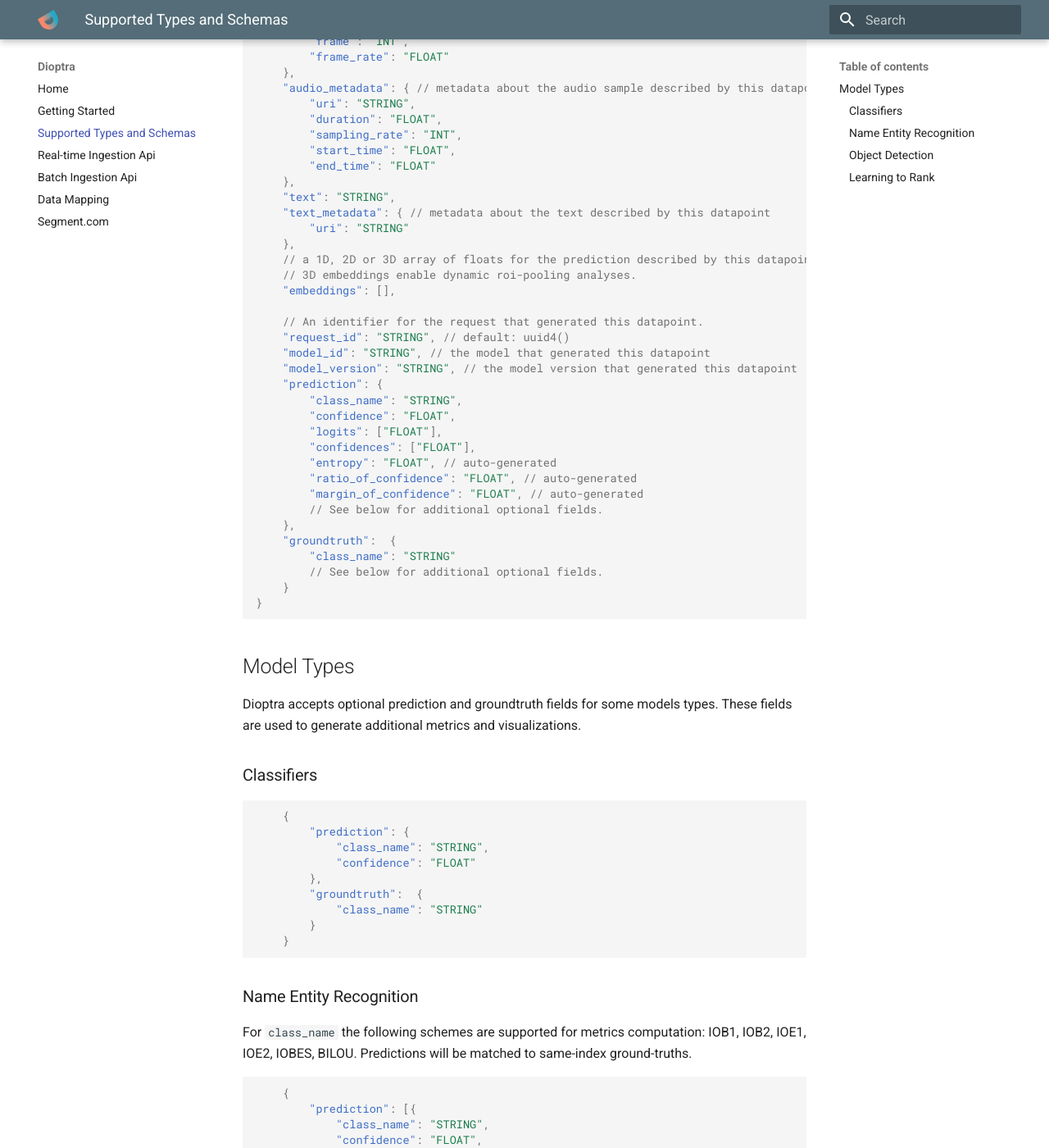
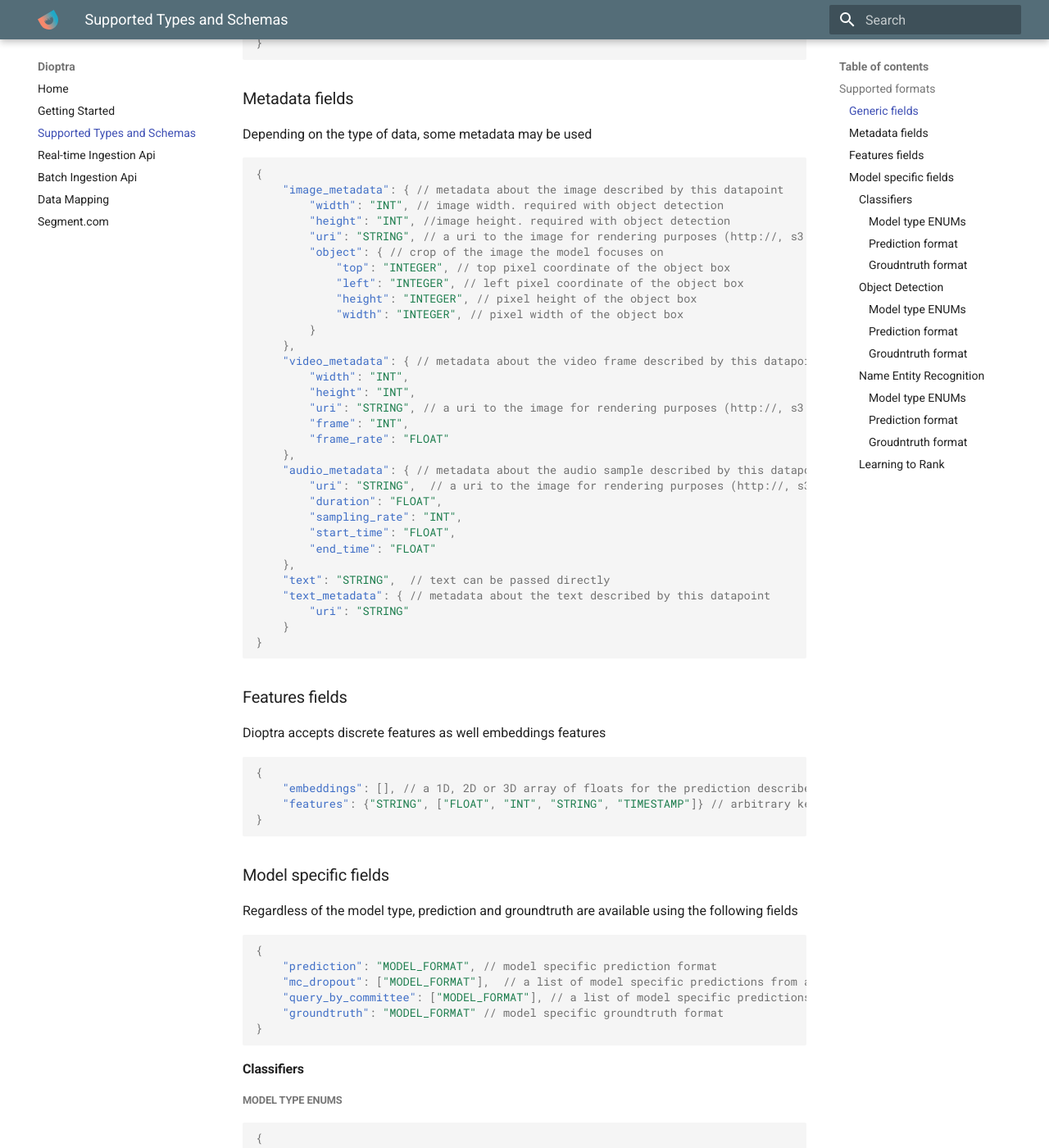
Before and after one commit to dioptra-ai/frontend, an MkDocs documentation site: the page built from docs/supported-types.md, in a window 1280 px wide and 1400 px high, scrolled down 521 px. Shown: the whole window at 82% size. Built offline with MkDocs 1.6.1 and Material for MkDocs 9.7.7, drawn with Linux system fonts in a browser that asks for light colours; some of the changed text lies outside the part shown.

Commit message:
Updated Docs

````diff
--- a/docs/supported-types.md
+++ b/docs/supported-types.md
@@ -1,128 +1,234 @@
-# Datapoint Types
+## Supported formats
 
-Datapoints are the core element of a dataset. Each datapoint describes a single piece of data and can contain the following fields:
+Datapoints are the core element of a dataset. Each datapoint describes a single piece of data and can contain several fields
+
+### Generic fields
+
+Generic fields describe the datapoint and its relationship to models and datasets
+```json
+{
+    "model_id": "STRING", // the model that generated this datapoint
+    "model_type": "STRING", // the type of model for that datapoint. [List of available ENUMS](##model-specific-fields)
+    "request_id": "STRING", // (optional) a unique identifier connecting to your system default: uuid4()
+    "timestamp": "TIMESTAMP", // (optional) default: ingestion time
+    "tags": {"STRING": "STRING"}, //  (optional) key-value pairs for arbitrary metadata
+    "dataset_id": "STRING", //  (optional) the id of the dataset the datapoint belongs to
+    "benchmark_id": "STRING" //  (optional) the id of the benchmark run the datapoint belongs to
+}
+```
+
+### Metadata fields
+
+Depending on the type of data, some metadata may be used
 
 ```json
 {
-    "timestamp": "TIMESTAMP", // default: ingestion time
-
-    "dataset_id": "STRING",
-    "benchmark_id": "STRING",
-
-    "tags": {"STRING": "STRING"}, // key-value pairs for arbitrary metadata
     "image_metadata": { // metadata about the image described by this datapoint
-        "width": "INT",
-        "height": "INT",
-        "uri": "STRING"
+        "width": "INT", // image width. required with object detection
+        "height": "INT", //image height. required with object detection
+        "uri": "STRING", // a uri to the image for rendering purposes (http://, s3:// etc.)
+        "object": { // crop of the image the model focuses on
+            "top": "INTEGER", // top pixel coordinate of the object box
+            "left": "INTEGER", // left pixel coordinate of the object box
+            "height": "INTEGER", // pixel height of the object box
+            "width": "INTEGER", // pixel width of the object box
+        }
     },
     "video_metadata": { // metadata about the video frame described by this datapoint
         "width": "INT",
         "height": "INT",
-        "uri": "STRING",
+        "uri": "STRING", // a uri to the image for rendering purposes (http://, s3:// etc.)
         "frame": "INT",
         "frame_rate": "FLOAT"
     },
     "audio_metadata": { // metadata about the audio sample described by this datapoint
-        "uri": "STRING",
+        "uri": "STRING",  // a uri to the image for rendering purposes (http://, s3:// etc.)
         "duration": "FLOAT",
         "sampling_rate": "INT",
         "start_time": "FLOAT",
         "end_time": "FLOAT"
     },
-    "text": "STRING",
+    "text": "STRING",  // text can be passed directly
     "text_metadata": { // metadata about the text described by this datapoint
         "uri": "STRING"
-    },
-    // a 1D, 2D or 3D array of floats for the prediction described by this datapoint.
-    // 3D embeddings enable dynamic roi-pooling analyses.
-    "embeddings": [],
-
-    // An identifier for the request that generated this datapoint.
-    "request_id": "STRING", // default: uuid4()
-    "model_id": "STRING", // the model that generated this datapoint
-    "model_version": "STRING", // the model version that generated this datapoint
-    "prediction": {
-        "class_name": "STRING",
-        "confidence": "FLOAT",
-        "logits": ["FLOAT"],
-        "confidences": ["FLOAT"],
-        "entropy": "FLOAT", // auto-generated
-        "ratio_of_confidence": "FLOAT", // auto-generated
-        "margin_of_confidence": "FLOAT", // auto-generated
-        // See below for additional optional fields.
-    },
-    "groundtruth":  {
-        "class_name": "STRING"
-        // See below for additional optional fields.
     }
 }
 ```
 
-## Model Types
+### Features fields
 
-Dioptra accepts optional prediction and groundtruth fields for some models types. These fields are used to generate additional metrics and visualizations.
-
-### Classifiers
+Dioptra accepts discrete features as well embeddings features
 
 ```json
-    {
-        "prediction": {
-            "class_name": "STRING",
-            "confidence": "FLOAT"
-        },
-        "groundtruth":  {
-            "class_name": "STRING"
-        }
-    }
+{
+    "embeddings": [], // a 1D, 2D or 3D array of floats for the prediction described by this datapoint. Will be used for embedings and activation based mining and analyses
+    "features": {"STRING", ["FLOAT", "INT", "STRING", "TIMESTAMP"]} // arbitrary key value pairs of explicit features
+}
 ```
 
-### Name Entity Recognition
+### Model specific fields
 
-For `class_name` the following schemes are supported for metrics computation: IOB1, IOB2, IOE1, IOE2, IOBES, BILOU.
-Predictions will be matched to same-index ground-truths.
+Regardless of the model type, prediction and groundtruth are available using the following fields
 
 ```json
-    {
-        "prediction": [{
-            "class_name": "STRING",
-            "confidence": "FLOAT",
-            "start": "INT", // starting character index
-            "end": "INT" // ending character index
-        }, {...}],
-        "groundtruth":  [{
-            "class_name": "STRING",
-            "start": "INT", // starting character index
-            "end": "INT" // ending character index
-        }, {...}]
-    }
+{
+    "prediction": "MODEL_FORMAT", // model specific prediction format
+    "mc_dropout": ["MODEL_FORMAT"],  // a list of model specific predictions from a Monte Carlo Dropout
+    "query_by_committee": ["MODEL_FORMAT"], // a list of model specific predictions from a Query By Commitee ensemble of models
+    "groundtruth": "MODEL_FORMAT" // model specific groundtruth format
+}
 ```
 
-### Object Detection
+#### Classifiers
 
-In a datapoint, each element of the `prediction` and `groundtruth` lists describes a single object in the image.
-Predictions and ground-truths with the highest IoUs will be matched first.
+##### Model type ENUMs
 
 ```json
+{
+    "model_type": "IMAGE_CLASSIFIER",
+    "model_type": "TEXT_CLASSIFIER"
+}
+```
+
+##### Prediction format
+
+We take a classifier output un two different formats.
+
+```json Simple
+{
+    "prediction": {
+        "class_name": "STRING",
+        "confidence": "FLOAT"
+    }
+}
+```
+
+```json Full
+{
+    "prediction": {
+        "class_names": ["STRING"], // all class names
+        "confidences": ["FLOAT"], // (optional) confidence vector. Indexes must match the class names vector
+        "logits": ["FLOAT"] // (optional) raw logits (before the softmax). Indexes must match the class names vector. Will be available for Activation based mining
+    }
+}
+```
+
+##### Groudntruth format
+
+```json
+{
+    "groundtruth":  {
+        "class_name": "STRING"
+    }
+}
+```
+
+#### Object Detection
+
+##### Model type ENUMs
+
+```json
+{
+    "model_type": "OBJECT_DETECTION"
+}
+```
+
+##### Prediction format
+
+We take a classifier output un two different formats.
+
+```json Simple
+{
     "prediction": [{
         "class_name": "STRING",
         "confidence": "FLOAT",
-        "top": "INTEGER", // top left pixel coordinate of the bounding box
-        "left": "INTEGER", // top left pixel coordinate of the bounding box
-        "height": "INTEGER", // pixel height of the bounding box
-        "width": "INTEGER", // pixel width of the bounding box
-        "embeddings": "ARRAY", // auto-generated
-        "objectness": "FLOAT"
-    }, {...}],
-    "groundtruth": [{
-        "class_name": "STRING",
-        "top": "INTEGER", // top left pixel coordinate of the bounding box
-        "left": "INTEGER", // top left pixel coordinate of the bounding box
-        "height": "INTEGER", // pixel height of the bounding box
-        "width": "INTEGER", // pixel width of the bounding box
+        "top": "FLOAT",
+        "left": "FLOAT",
+        "width": "FLOAT",
+        "height": "FLOAT",
     }, {...}]
+}
 ```
 
-### Learning to Rank
+```json Full
+{
+    "prediction": [{
+        "class_names": ["STRING"], // all class names
+        "confidences": ["FLOAT"], // (optional) confidence vector. Indexes must match the class names vector
+        "logits": ["FLOAT"], // (optional) raw logits (before the softmax). Indexes must match the class names vector. Will be available for Activation based mining
+        "top": "FLOAT",
+        "left": "FLOAT",
+        "width": "FLOAT",
+        "height": "FLOAT",
+    }, {...}]
+}
+```
+
+##### Groudntruth format
+
+```json
+{
+    "groundtruth":  [{
+        "class_name": "STRING",
+        "top": "FLOAT",
+        "left": "FLOAT",
+        "width": "FLOAT",
+        "height": "FLOAT",
+    }, {...}]
+}
+```
+
+
+#### Name Entity Recognition
+
+##### Model type ENUMs
+
+```json
+{
+    "model_type": "NER"
+}
+```
+
+##### Prediction format
+
+We take a classifier output un two different formats.
+
+```json Simple
+{
+    "prediction": [{
+        "class_name": "STRING",
+        "confidence": "FLOAT",
+        "start": "INT", // starting character index
+        "end": "INT" // ending character index
+    }, {...}]
+}
+```
+
+```json Full
+{
+    "prediction": [{
+        "class_names": ["STRING"], // all class names
+        "confidences": ["FLOAT"], // (optional) confidence vector. Indexes must match the class names vector
+        "logits": ["FLOAT"], // (optional) raw logits (before the softmax). Indexes must match the class names vector. Will be available for Activation based mining
+        "start": "INT", // starting character index
+        "end": "INT" // ending character index
+    }, {...}]
+}
+```
+
+##### Groudntruth format
+
+```json
+{
+    "groundtruth":  [{
+        "class_name": "STRING",
+        "start": "INT", // starting character index
+        "end": "INT" // ending character index
+    }, {...}]
+}
+```
+
+#### Learning to Rank
 
 A datapoint represents a ranked query-document pair.
 
````
Also changed, not shown: docs/active-learning.md (added, +145 -0 lines), docs/batch-ingestion.md (+1 -1 lines), docs/data-mapping.md (+2 -2 lines), docs/imgs/diagram-density.png (added), docs/imgs/diagram-diversity.png (added), docs/imgs/diagram-raw.png (added), docs/imgs/diagram-similarity.png (added), docs/imgs/diagram-uncertainty.png (added).
